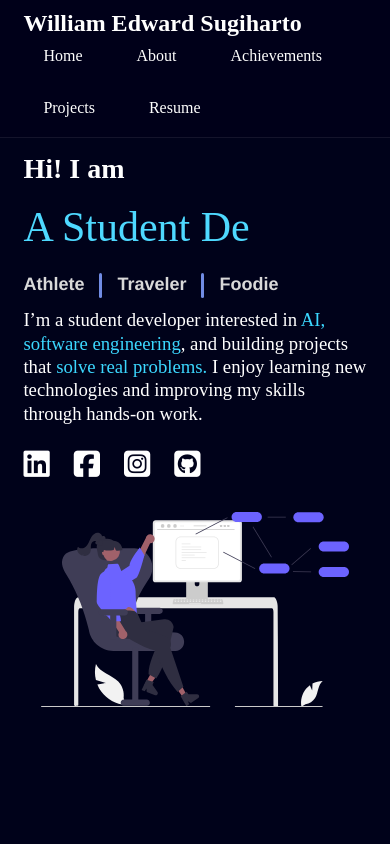
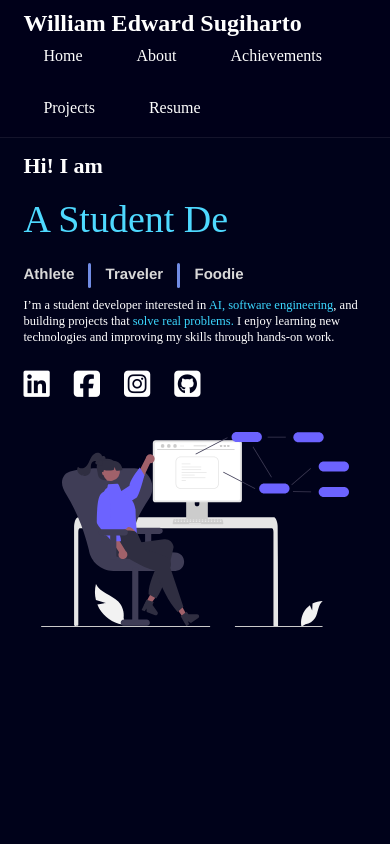
Before and after one commit to Willedward/Portfolio, a plain HTML site: page index.html in a window 390 px wide. Shown: the top 844 px of the page. Drawn offline with Linux system fonts and the light colour scheme.

Commit message:
Add files via upload

```diff
--- a/style.css
+++ b/style.css
@@ -532,17 +532,20 @@ nav ul li a:hover::after{
   }
 
   .text1 h1 {
-    font-size: 28px;
+    font-size: 22px;
   }
 
   .text1 p {
-    font-size: 42px;
+    font-size: 38px;
   }
 
   .text1 h2 {
-    font-size: 18px;
+    font-size: 15px;
   }
-
+  .text1 h3
+  {
+    font-size: 12.5px;
+  }
   .icon {
     justify-content: center;
     margin-top: 0;
@@ -592,7 +595,7 @@ nav ul li a:hover::after{
   /* line stays on the left */
   .timeline::before{
     z-index:1;
-    left: 6.5px;
+    left: 5.5px;
     transform: none;
   }
 
```
